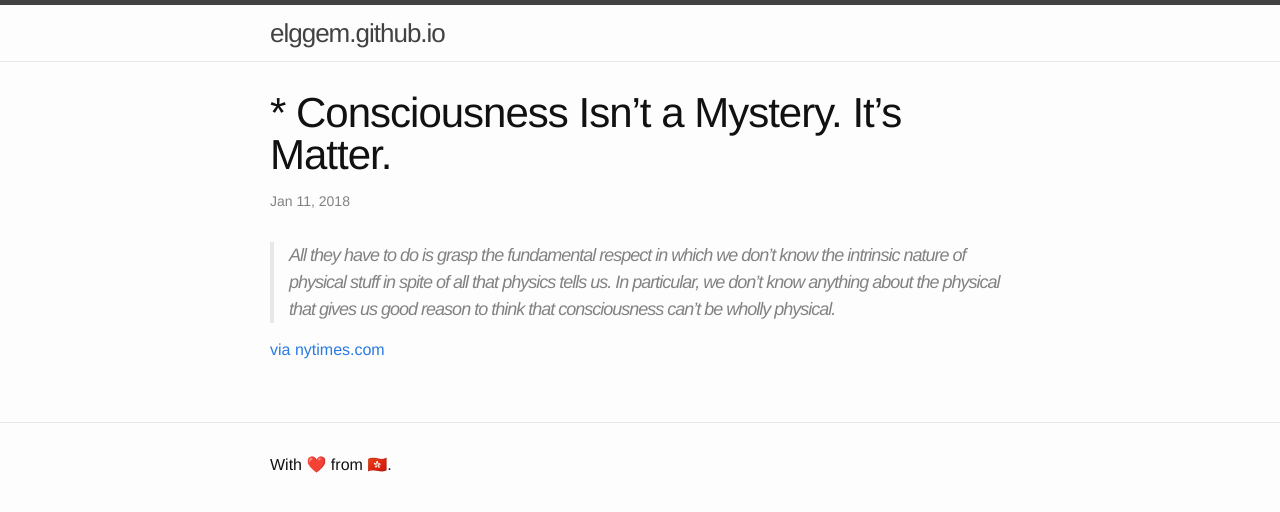
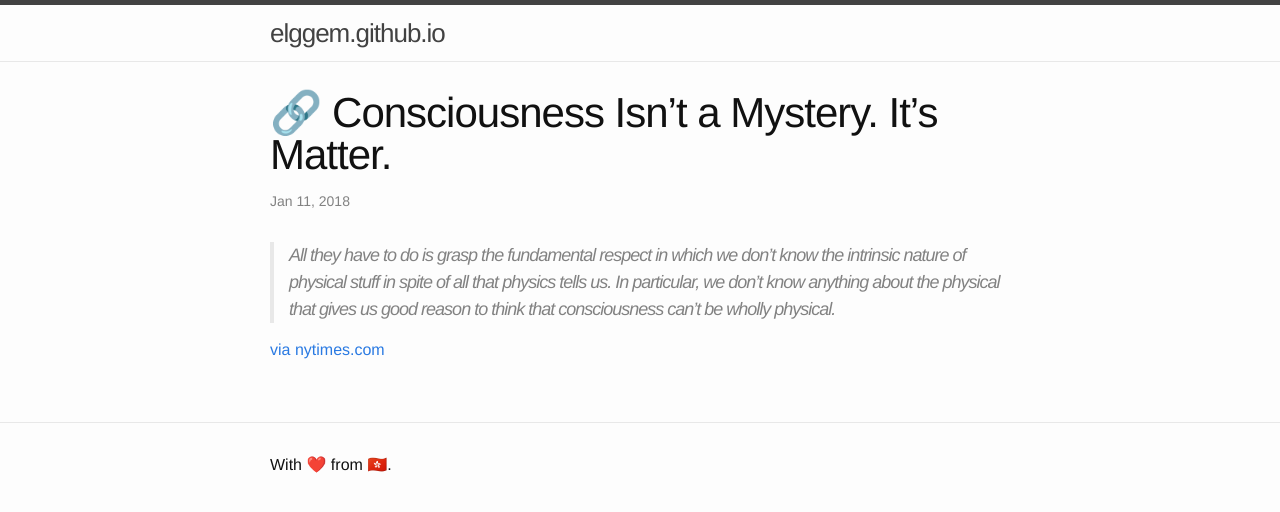
Before and after one commit to elggem/elggem.github.io, a Jekyll site: the page built from _posts/2018-01-11-consciousness-nytimes.md, in a window 1280 px wide. Shown: the top 512 px of the page. Built offline with Jekyll 4.4.1, drawn with Linux system fonts in a browser that asks for light colours.

Commit message:
link symbol

```diff
--- a/_posts/2018-01-11-consciousness-nytimes.md
+++ b/_posts/2018-01-11-consciousness-nytimes.md
@@ -1,6 +1,6 @@
 ---
 layout: post
-title:  "* Consciousness Isn’t a Mystery. It’s Matter."
+title:  "🔗 Consciousness Isn’t a Mystery. It’s Matter."
 date:   2018-01-11 18:00:00 +0800
 categories: link article consciousness
 ---
```
